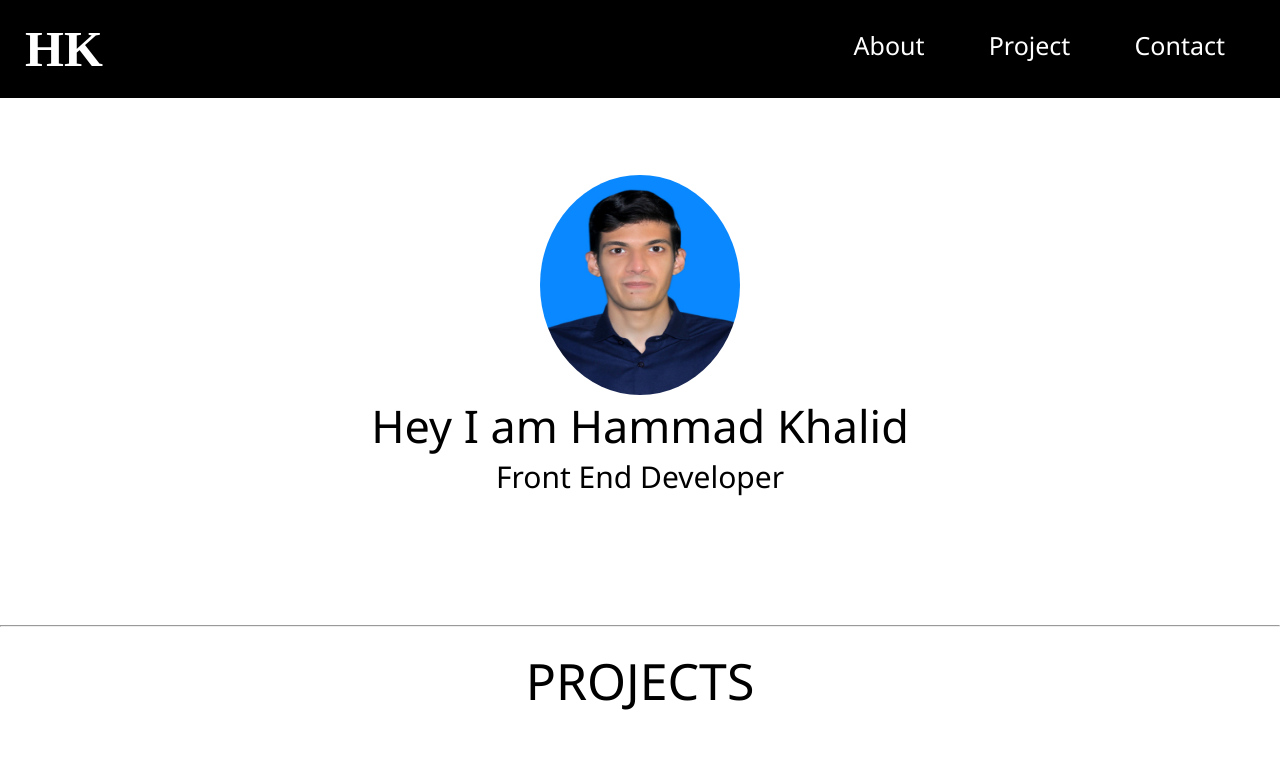
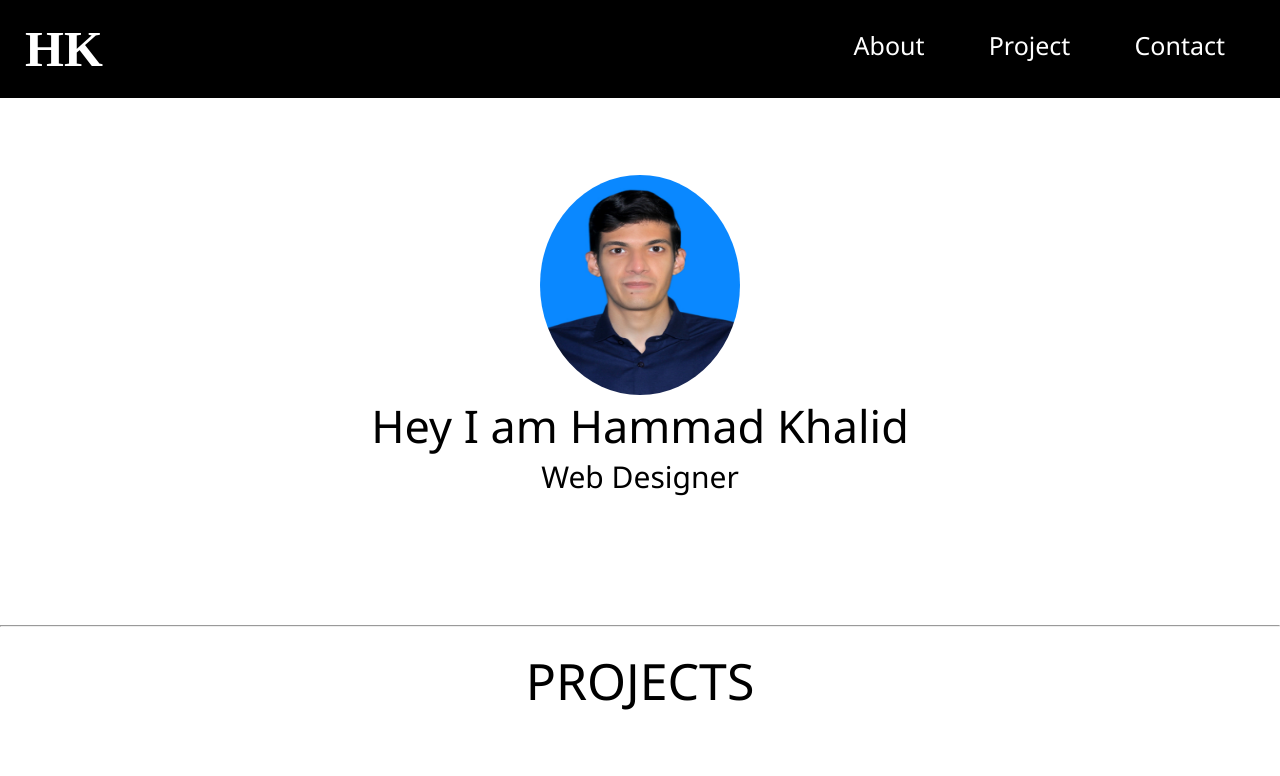
Before and after one commit to Hammad5121472/Personal-Portfolio, a plain HTML site: page index.html in a window 1280 px wide. Shown: the top 776 px of the page. Drawn offline with Linux system fonts and the light colour scheme.

Commit message:
Changes updated

```diff
--- a/index.html
+++ b/index.html
@@ -24,7 +24,7 @@
             <div id="welcome-section">
                  <img src="Image/Hammad.JPG">
                  <h1>Hey I am Hammad Khalid</h1>
-                 <p>Front End Developer</p>
+                 <p>Web Designer</p>
             </div>
         <!--About Section Ends-->
         <hr>
```
